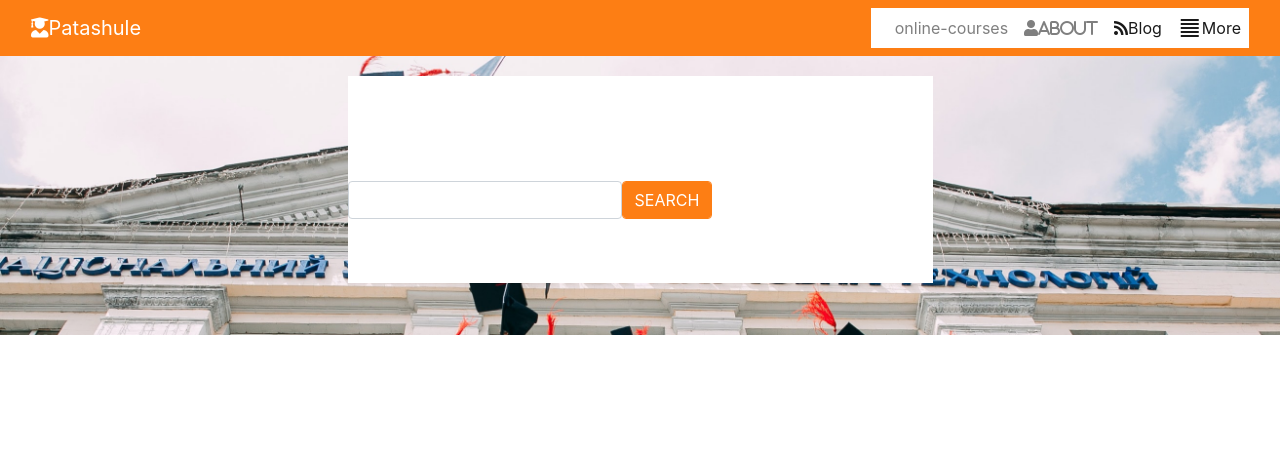
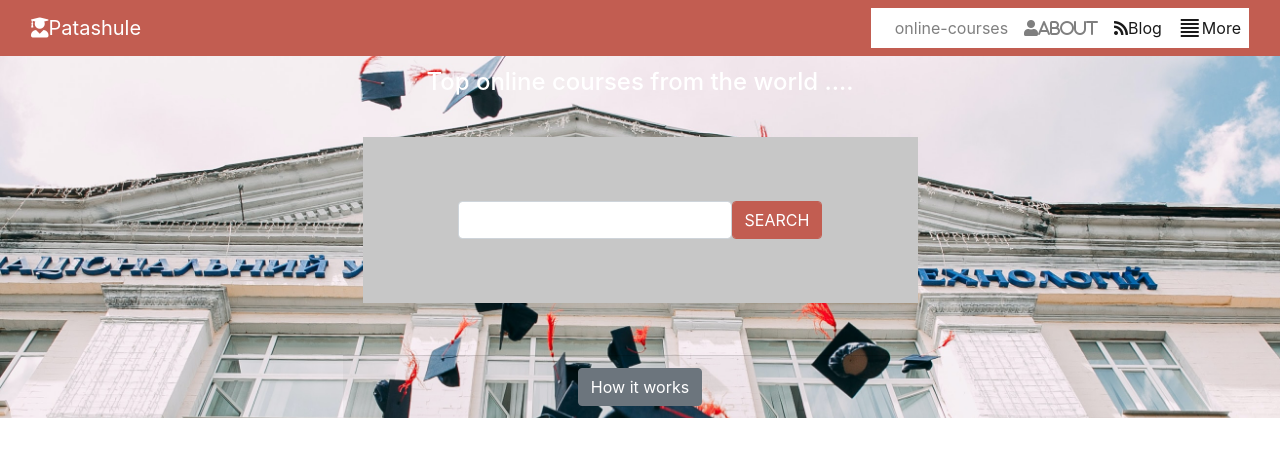
Before and after one commit to jamestucker1988/capstone, a website: page index.html in a window 1280 px wide. Drawn offline with Linux system fonts and the light colour scheme.

Commit message:
centered input bar to center in jumbotron

```diff
--- a/assets/main.scss
+++ b/assets/main.scss
@@ -10,7 +10,7 @@ $container-max-widths:(
 );
 
 $theme-colors: (
-  primary: #fd7e14
+  primary: #c25d51
 );
 
 @import "../node_modules/bootstrap/scss/bootstrap";
@@ -25,7 +25,7 @@ $theme-colors: (
   background-size: cover;
   width: 100%;
   height: 100%;
-  object-fit: cover;
+  object-fit: fill;
 }
 
 .fa-search {
@@ -33,13 +33,29 @@ $theme-colors: (
 }
 
 .jumbotron {
-  background: #fff;
+  background: #c7c7c7;
+}
+
+.card-header {
+  background: none;
+  text-align: center;
+}
+
+.card-footer {
+  text-align: center;
 }
 
 input {
-  width: 75%;
+  width: auto;
+}
+
+.jumbotron-fluid {
+  display: flex;
+  justify-content: center;
 }
 
 @media (max-width: 768px) {
-
+  .jumbotron {
+    background: none;
+  }
 }
--- a/index.html
+++ b/index.html
@@ -49,24 +49,30 @@
 
 
 
-    <div class="form-inline py-5 mt-5 row no-gutters" action="/submit">
+    <div class="form-inline py-5 mt-5 d-flex justify-content-center" action="/submit">
       <div class="col-sm-4 col-md-3 col-lg-3"></div>
       <div class=" col-sm-4 col-md-6 col-lg-6 my-5 py-5">
         <div class="card-transparent my-5 py-5 border-0">
+          <div class="card-header text-white border-0">
+            <h4>Top online courses from the world ....
+          </div>
+          </h4>
           <div class="card-body">
-            <div class="jumbotron jumbotron-fluid ">
-              <h4 class="card-title text-white">Top online courses from the world ....</h4>
+            <div class="jumbotron jumbotron-fluid d-flex justify-content-center align-items-center">
 
-              <div class="form-group ">
+              <div class="form-group">
                 <label class="text-white " for="#usr"></label>
-                <input type="text" class="form-control d-block" id="usr">
-                <button type="button" class="btn btn-small btn-primary form-control btn-block"><span
+                <input type="text" class="form-control" id="usr">
+                <button type="button" class="btn btn-small btn-primary form-control"><span
                     class="text-white">SEARCH</span></button>
+
               </div>
             </div>
           </div>
+          <div class="card-footer "><button type="button" class="btn text-center btn-medium btn-secondary ml-auto">How
+              it
+              works</button></div>
         </div>
-
 
       </div>
       <div class=" col-sm-4 col-md-3 col-lg-3"></div>
```
Also changed, not shown: assets/main.css, 1 other file.
